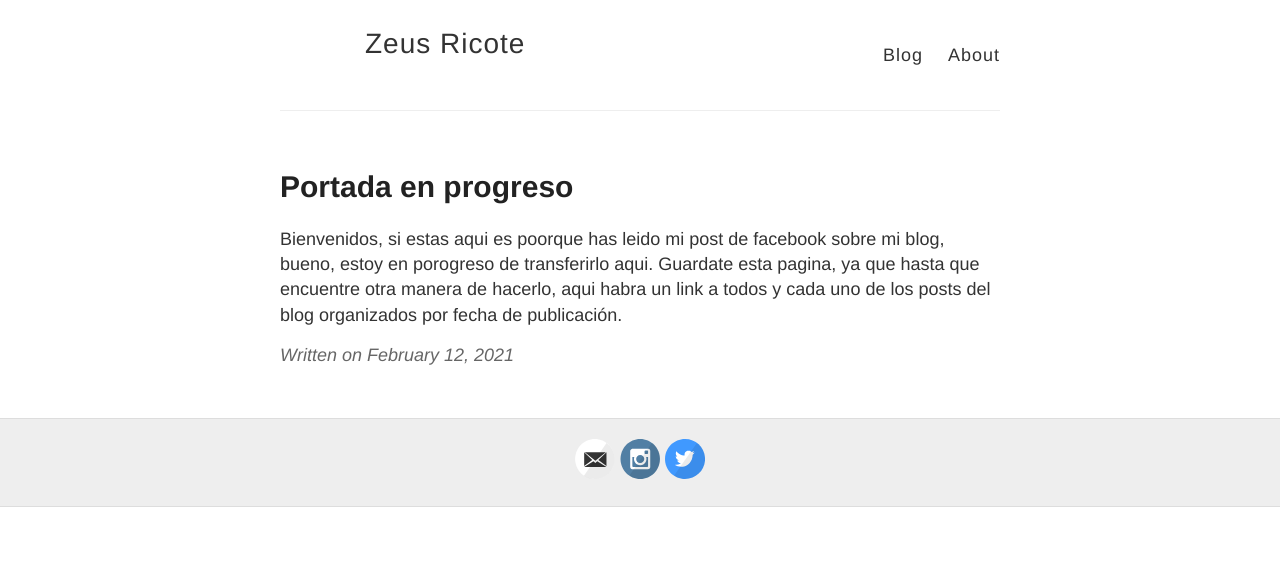
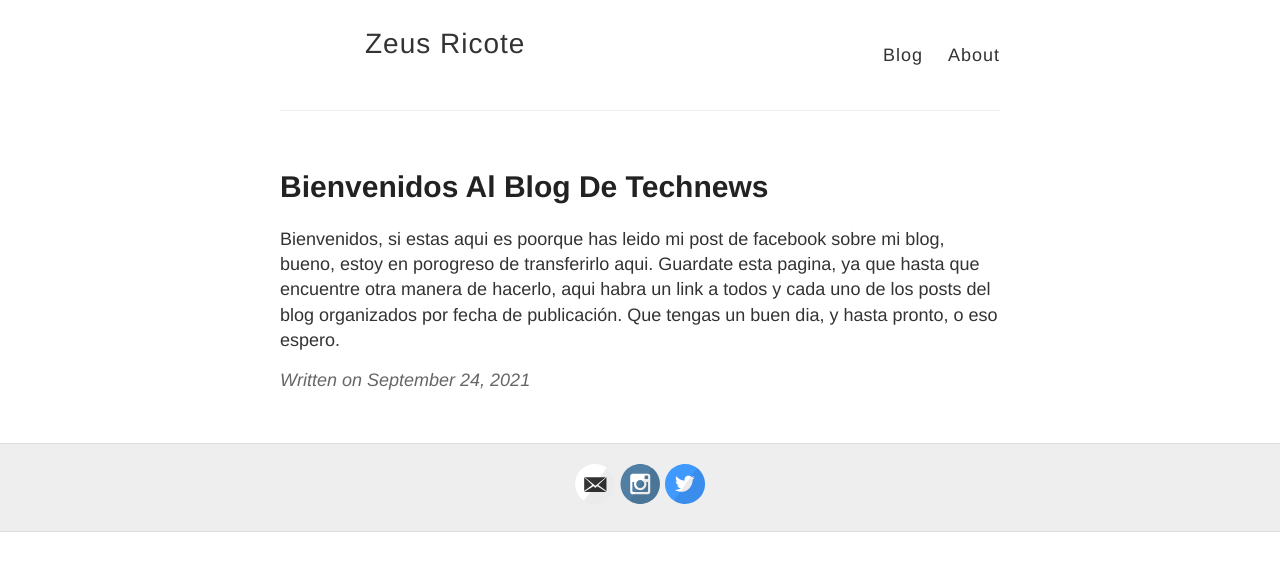
Before and after one commit to zeusricote/zeusricote.github.io, a Jekyll site: the page built from _posts/2021-09-24-bienvenidos-al-blog-de-technews.md, in a window 1280 px wide. Shown: the top 571 px of the page. Built offline with Jekyll 4.4.1, drawn with Linux system fonts in a browser that asks for light colours; our own code applies the rules of GitHub Pages for plain Markdown files.

Commit message:
Update 2021-09-24-bienvenidos-al-blog-de-technews.md

```diff
--- a/_posts/2021-09-24-bienvenidos-al-blog-de-technews.md
+++ b/_posts/2021-09-24-bienvenidos-al-blog-de-technews.md
@@ -1,8 +1,3 @@
----
-title: 'Portada en progreso'
-date: 2021-02-12T00:27:00.003-08:00
-draft: false
-url: /2021/02/bienvenidos-al-blog-de-technews.html
----
 
 Bienvenidos, si estas aqui es poorque has leido mi post de facebook sobre mi blog, bueno, estoy en porogreso de transferirlo aqui. Guardate esta pagina, ya que hasta que encuentre otra manera de hacerlo, aqui habra un link a todos y cada uno de los posts del blog organizados por fecha de publicación.
+Que tengas un buen dia, y hasta pronto, o eso espero.
```
